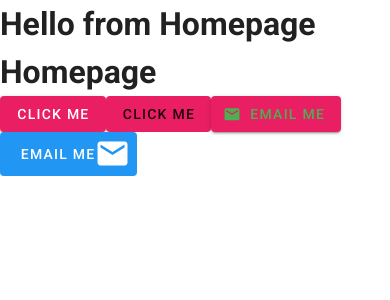
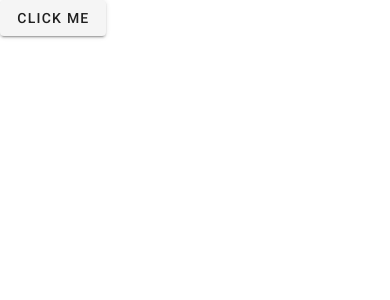
Before and after one commit to vinh-khang/vue-project-training, a Vue app: page / in a window 390 px wide. Shown: the top 300 px of the page. Built offline with nearby package versions, Linux system fonts and the light colour scheme.

Commit message:
Breakpoints and Visibility code update

```diff
--- a/src/views/HomeView.vue
+++ b/src/views/HomeView.vue
@@ -1,24 +1,8 @@
 <template>
 <div class="home">
-  <h1>Hello from Homepage</h1>
- <template>
-  <div class="home">
-    <h1>Homepage</h1>
-    <v-btn class="pink white--text">click me</v-btn>
-    <v-btn depressed color="pink">click me</v-btn>
-
-    <v-btn flat class="pink green--text">
-      <v-icon left>mdi-email</v-icon>
-      <span>email me</span>
-    </v-btn>
-
-    <v-btn depressed large class="blue white--text">
-      <span>email me</span>
-      <v-icon right large>mdi-email</v-icon>
-    </v-btn>
-
-  </div>
-</template>
+ <!-- <v-btn class="hidden-md-and-down">click me</v-btn> -->
+    <v-btn class="hidden-md-and-up">click me</v-btn>
+    <!-- <v-btn class="hidden-sm-only">click me</v-btn> -->
 </div>
 
 </template>
```
